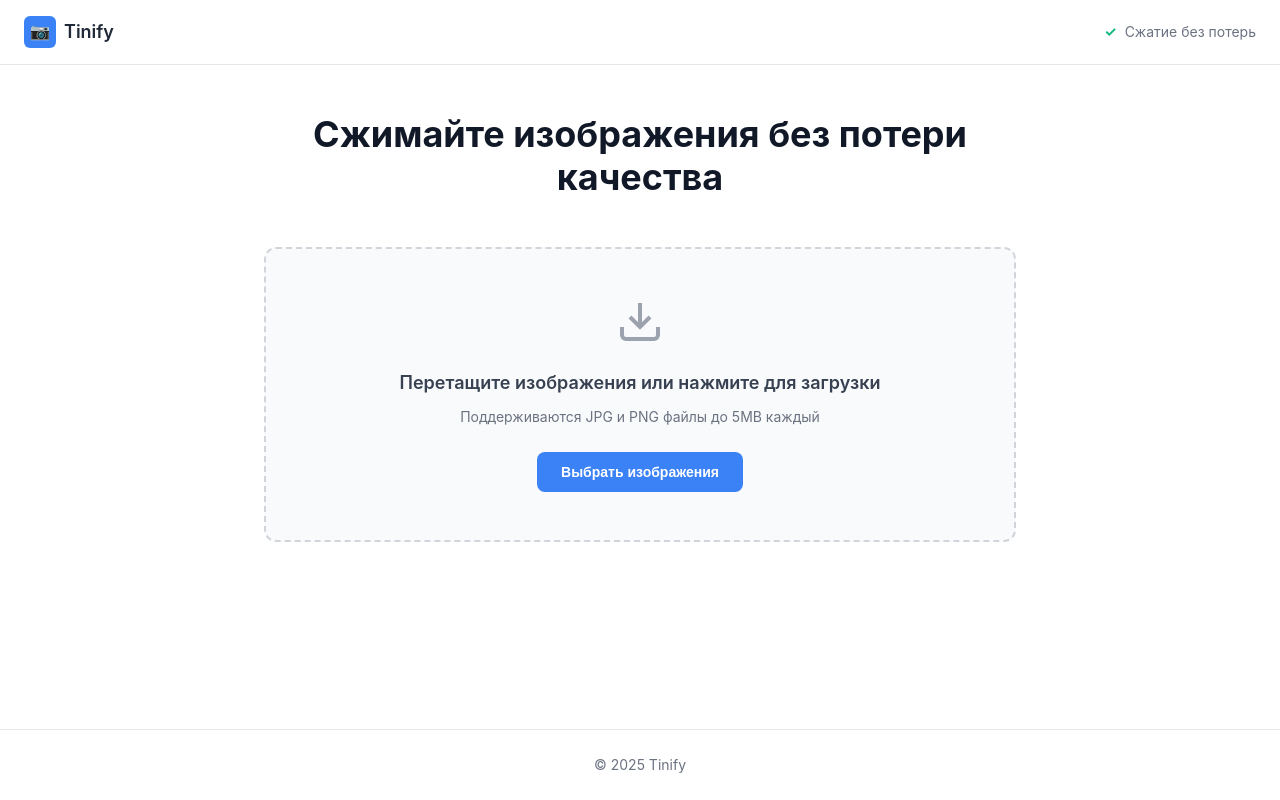
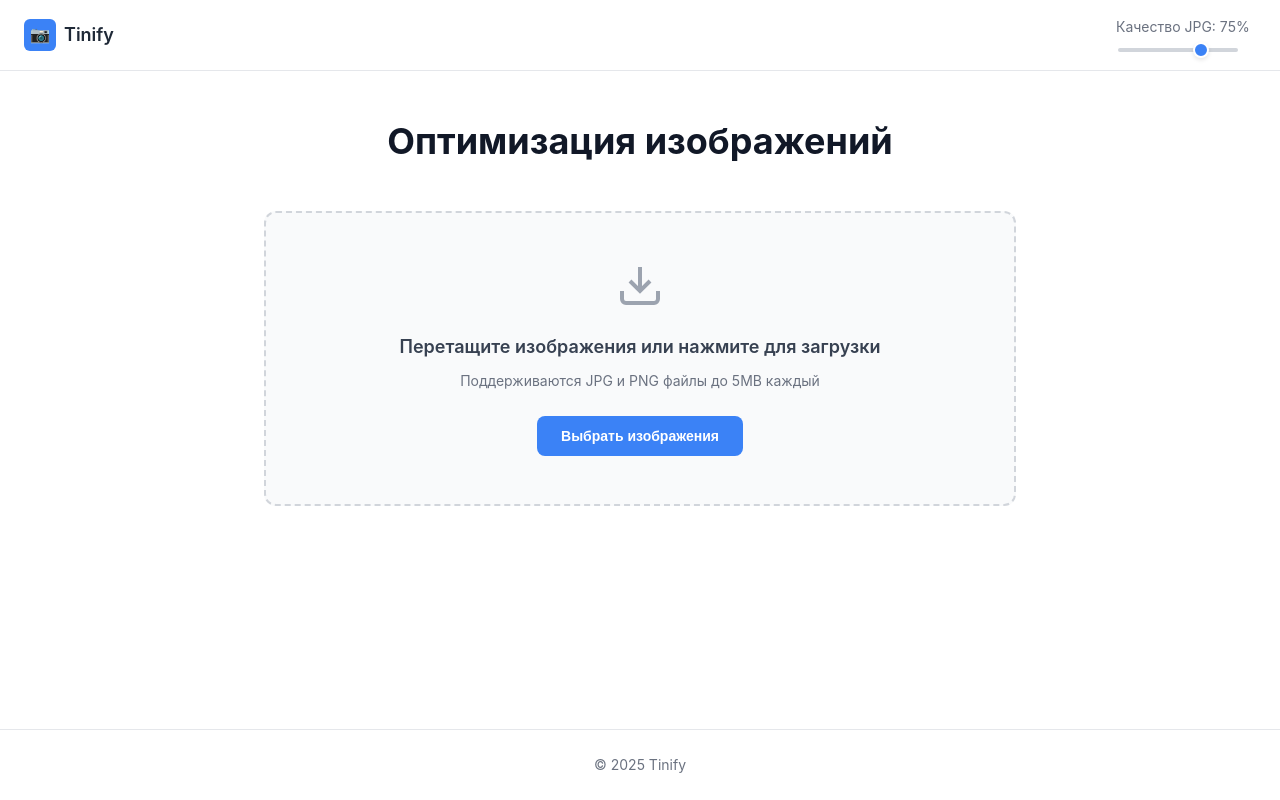
Before and after one commit to lelderbe/tinify, a React (Vite) app: page / in a window 1280 px wide. Built offline with nearby package versions, Linux system fonts and the light colour scheme.

Commit message:
feat: add JPG quality slider and function for recompress jpg images

```diff
--- a/src/App.tsx
+++ b/src/App.tsx
@@ -4,10 +4,30 @@ import { useImages } from "./hooks/useImages";
 import { useDrop } from "./hooks/useDrop";
 
 export default function App() {
-    const { items, addFiles, clearAll, downloadAll, setItems, errorsById, clearError, setErrorsById, processingIds } =
-        useImages();
+    const [jpgQuality, setJpgQuality] = React.useState(75);
+    const { items, addFiles, clearAll, downloadAll, errorsById, clearError, processingIds, recompressJpgFiles } =
+        useImages(jpgQuality);
     const { isOver, onDrop, onDragOver, onDragEnter, onDragLeave } = useDrop(addFiles);
     const inputRef = React.useRef<HTMLInputElement | null>(null);
+    const qualityTimeoutRef = React.useRef<NodeJS.Timeout>();
+
+    // Обработчик изменения качества JPG с debounce
+    const handleJpgQualityChange = React.useCallback((newQuality: number) => {
+        setJpgQuality(newQuality);
+
+        // Очищаем предыдущий таймаут
+        clearTimeout(qualityTimeoutRef.current);
+
+        // Устанавливаем новый таймаут для пересжатия
+        qualityTimeoutRef.current = setTimeout(() => recompressJpgFiles(newQuality), 500); // 500ms задержка
+    }, [recompressJpgFiles]);
+
+    // Очищаем таймаут при размонтировании
+    React.useEffect(() => {
+        return () => {
+            clearTimeout(qualityTimeoutRef.current);
+        };
+    }, []);
 
     const onSelectClick = React.useCallback((e: React.SyntheticEvent) => {
         e.stopPropagation();
@@ -66,9 +86,20 @@ export default function App() {
                     <span className="logo-text">Tinify</span>
                 </div>
                 <div className="settings">
-                    <div className="setting-item">
-                        <span className="checkmark">✓</span>
-                        <span>Сжатие без потерь</span>
+                    <div className="setting-item quality-setting">
+                        <label htmlFor="jpg-quality" className="quality-label">
+                            Качество JPG: {jpgQuality}%
+                        </label>
+                        <input
+                            id="jpg-quality"
+                            type="range"
+                            min="10"
+                            max="100"
+                            step="5"
+                            value={jpgQuality}
+                            onChange={(e) => handleJpgQualityChange(Number(e.target.value))}
+                            className="quality-slider"
+                        />
                     </div>
                 </div>
             </header>
@@ -76,7 +107,7 @@ export default function App() {
             {/* Main Content */}
             <main className="main-content">
                 <div className="hero">
-                    <h1 className="hero-title">Сжимайте изображения без потери качества</h1>
+                    <h1 className="hero-title">Оптимизация изображений</h1>
                 </div>
 
                 <div className="upload-section">
--- a/src/hooks/useImages.ts
+++ b/src/hooks/useImages.ts
@@ -9,23 +9,19 @@ import {
     isSupportedFile,
 } from "../lib/image";
 
-export function useImages() {
+export function useImages(jpgQuality: number = 75) {
     const [items, setItems] = React.useState<Array<SourceImage | ProcessedImage>>([]);
     const [processingIds, setProcessingIds] = React.useState<Set<string>>(new Set());
     const [errorsById, setErrorsById] = React.useState<Record<string, string>>({});
 
-    const addFiles = React.useCallback(async (files: FileList | File[]) => {
-        const supportedFiles = Array.from(files).filter(isSupportedFile);
-        const loaded = await Promise.all(supportedFiles.map(readImageFile));
+    const compressItems = React.useCallback(async (items: Array<SourceImage | ProcessedImage>, quality: number) => {
+        for (const item of items) {
+            // Пропускаем уже обрабатываемые файлы
+            if (processingIds.has(item.id)) continue;
 
-        // Добавляем файлы сначала как исходные
-        setItems((prev) => [...loaded, ...prev]);
-
-        // Автоматически сжимаем каждый файл
-        for (const item of loaded) {
             setProcessingIds((prev) => new Set(prev).add(item.id));
             try {
-                const compressed = await recompressImage(item);
+                const compressed = await recompressImage(item, quality);
                 setItems((prevItems) => prevItems.map((prevItem) => (prevItem.id === item.id ? compressed : prevItem)));
                 setErrorsById((prev) => {
                     const next = { ...prev };
@@ -45,7 +41,24 @@ export function useImages() {
                 });
             }
         }
-    }, []);
+    }, [processingIds]);
+
+    // Функция для пересжатия JPG файлов при изменении качества
+    const recompressJpgFiles = React.useCallback(async (newQuality: number) => {
+        const jpgItems = items.filter((item) => item.type === "image/jpeg");
+        compressItems(jpgItems, newQuality);
+    }, [items, processingIds]);
+
+    const addFiles = React.useCallback(async (files: FileList | File[]) => {
+        const supportedFiles = Array.from(files).filter(isSupportedFile);
+        const loaded = await Promise.all(supportedFiles.map(readImageFile));
+
+        // Добавляем файлы сначала как исходные
+        setItems((prev) => [...loaded, ...prev]);
+
+        // Автоматически сжимаем каждый файл
+        compressItems(loaded, jpgQuality);
+    }, [jpgQuality]);
 
     const clearAll = React.useCallback(() => {
         setItems((prev) => {
@@ -89,5 +102,14 @@ export function useImages() {
         });
     }, []);
 
-    return { items, addFiles, clearAll, downloadAll, setItems, errorsById, clearError, setErrorsById, processingIds };
+    return {
+        items,
+        addFiles,
+        clearAll,
+        downloadAll,
+        errorsById,
+        clearError,
+        processingIds,
+        recompressJpgFiles,
+    };
 }
--- a/src/lib/image.ts
+++ b/src/lib/image.ts
@@ -50,9 +50,9 @@ function loadHtmlImage(src: string): Promise<HTMLImageElement> {
     });
 }
 
-export async function recompressImage(image: SourceImage): Promise<ProcessedImage> {
+export async function recompressImage(image: SourceImage, jpgQuality: number = 75): Promise<ProcessedImage> {
     // Strictly use backend. If it fails, propagate error.
-    const blob = await compressOnServer(image.file);
+    const blob = await compressOnServer(image.file, jpgQuality);
     return { ...image, blob, compressedBytes: blob.size };
 }
 
@@ -64,9 +64,10 @@ export function formatBytes(bytes: number): string {
     return `${mb.toFixed(2)} MB`;
 }
 
-async function compressOnServer(file: File): Promise<Blob> {
+async function compressOnServer(file: File, jpgQuality: number = 75): Promise<Blob> {
     const form = new FormData();
     form.set("file", file, file.name);
+    form.set("quality", jpgQuality.toString());
     const res = await fetch("/api/compress", {
         method: "POST",
         body: form,
--- a/src/styles.css
+++ b/src/styles.css
@@ -25,12 +25,16 @@ body {
 
 /* Header */
 .app-header {
+    position: fixed;
+    z-index: 100;
     display: flex;
+    width: 100%;
     flex-wrap: wrap;
     justify-content: space-between;
     align-items: center;
     padding: 16px 24px;
     border-bottom: 1px solid #e5e7eb;
+    background-color: #ffffff;
 }
 
 .logo {
@@ -69,6 +73,51 @@ body {
     color: #6b7280;
 }
 
+.setting-item.quality-setting {
+    min-width: 140px;
+    flex-direction: column;
+    align-items: flex-start;
+    gap: 8px;
+}
+
+.quality-label {
+    font-size: 14px;
+    color: #6b7280;
+    cursor: pointer;
+}
+
+.quality-slider {
+    width: 120px;
+    height: 4px;
+    border-radius: 2px;
+    background: #d1d5db;
+    outline: none;
+    -webkit-appearance: none;
+    appearance: none;
+}
+
+.quality-slider::-webkit-slider-thumb {
+    -webkit-appearance: none;
+    appearance: none;
+    width: 16px;
+    height: 16px;
+    border-radius: 50%;
+    background: #3b82f6;
+    cursor: pointer;
+    border: 2px solid #ffffff;
+    box-shadow: 0 2px 4px rgba(0, 0, 0, 0.1);
+}
+
+.quality-slider::-moz-range-thumb {
+    width: 16px;
+    height: 16px;
+    border-radius: 50%;
+    background: #3b82f6;
+    cursor: pointer;
+    border: 2px solid #ffffff;
+    box-shadow: 0 2px 4px rgba(0, 0, 0, 0.1);
+}
+
 .checkmark {
     color: #10b981;
     font-weight: bold;
@@ -79,7 +128,7 @@ body {
     flex: 1;
     max-width: 800px;
     margin: 0 auto;
-    padding: 48px 24px;
+    padding: calc(48px + 72px) 24px 48px 24px;
     width: 100%;
 }
 
```
Also changed, not shown: 2 other files (tests, documents, lock files or other folders).
